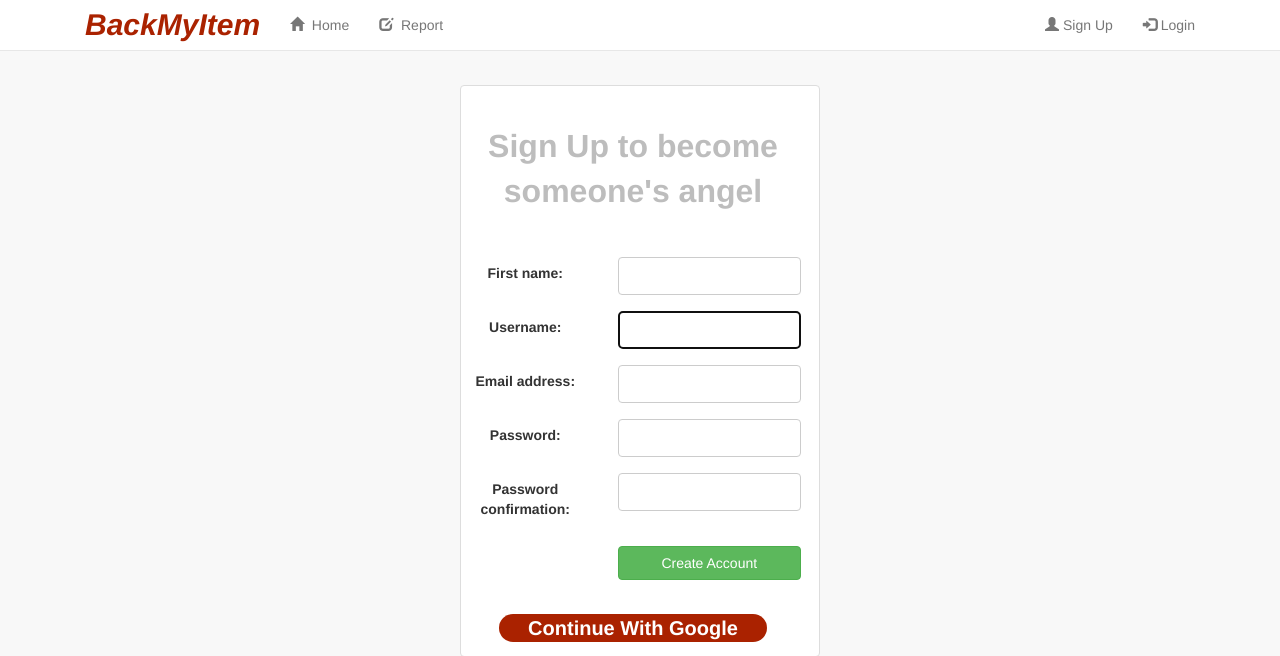
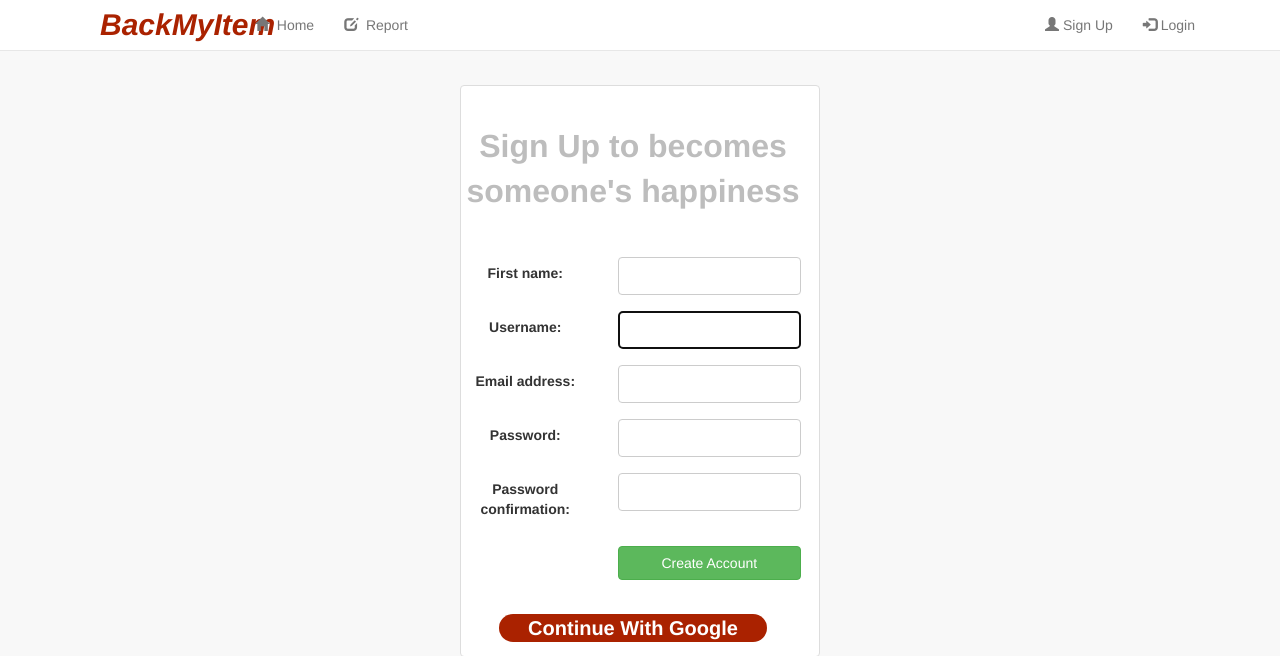
Before and after one commit to billdevmaster/Restore-myitem, a Django app: page /signup in a window 1280 px wide. Shown: the top 656 px of the page. Run offline with Django 3.2, Linux system fonts and the light colour scheme; some libraries are stand-ins or nearby versions.

Commit message:
add the fevicon

```diff
--- a/feed/templates/feed/SignUp.html
+++ b/feed/templates/feed/SignUp.html
@@ -13,7 +13,7 @@
         <div class="thumbnail" style="padding-right:5%;">
         <div class="thumbnail-center">
             <font size="6">
-            <p>Sign Up to become someone's angel</p>
+            <p>Sign Up to becomes someone's happiness</p>
             </font>
         </div>
         <form class="form-herizontal" action="" method="post" enctype="multipart/form-data">
--- a/feed/templates/feed/header.html
+++ b/feed/templates/feed/header.html
@@ -1,8 +1,12 @@
 {% load staticfiles %}
 <!DOCTYPE html>
 <html lang="en">
-<head>
+<head profile="http://www.w3.org/2005/10/profile">
     <meta charset="UTF-8">
+    <link rel="icon" type="image/png" href="{% static 'img/fevicon.png' %}" />
+
+
+
 
     <style>
 
--- a/feed/templates/registration/login.html
+++ b/feed/templates/registration/login.html
@@ -8,7 +8,7 @@
     <div class="col-md-4">
         <div class="thumbnail">
              <div class="thumbnail-center">
-                  <p>Login to become someone's happiness</a></p>
+                  <p>Login to becomes someone's happiness</a></p>
        </div>
 
         <form method="post" action="{% url 'login' %}">
--- a/static/css/base.css
+++ b/static/css/base.css
@@ -227,6 +227,14 @@ footer a:hover{
             color:white;
 }
 
+.navbar-brand
+{
+    position: relative;
+    width: 170px;
+    left: 15px;
+    max-height: 70px; /* height of the navbar */
+}
+
 footer ul li h5 a:hover{
                text-height: 36px;
             color:white;
```
Also changed, not shown: static/img/backmyitem.png (added), static/img/banner.jpg (added), static/img/fevicon.png (added).
